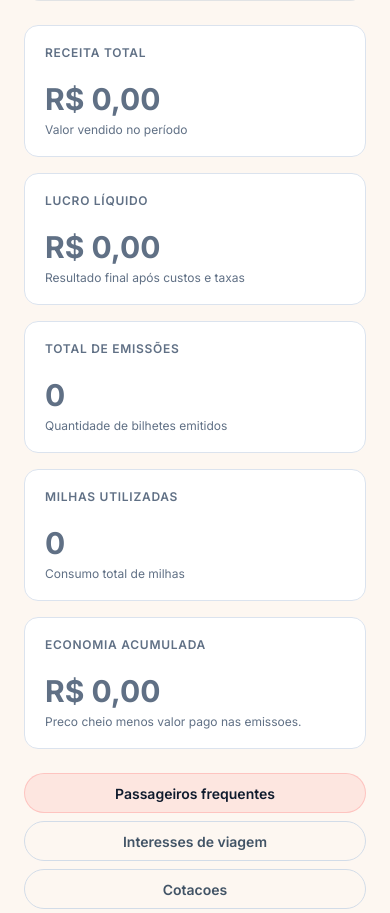
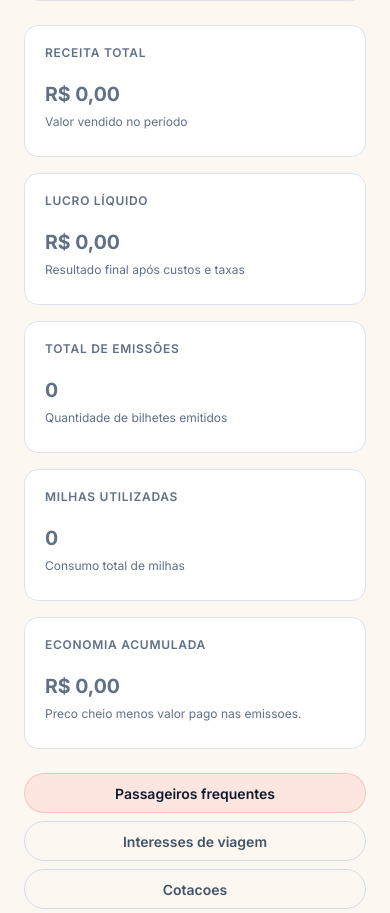
Before and after one commit to PedroNacari97/site-fpp, a Django app: page /adm/clientes/1/painel/ in a window 390 px wide. Shown: the part 889-1802 px from the top of the page. Run offline with Django 5.2, Linux system fonts and the light colour scheme; a user stored in the database is signed in; data comes from the database, SQL or seed files in the repository; tables that the repository leaves empty hold one stand-in row (values such as "Sample post"); data that the repository does not hold is empty; parts of the project's set-up code (start-up, migrations or seed data) failed here and were passed over; some libraries are stand-ins or nearby versions.

Commit message:
Fix: KPI cards responsivos no painel do cliente — clamp() evita quebra com valores altos
Co-Authored-By: Claude Opus 4.6 <noreply@anthropic.com>

```diff
--- a/gestao/static/gestao/css/cliente_dashboard_figma.css
+++ b/gestao/static/gestao/css/cliente_dashboard_figma.css
@@ -226,6 +226,7 @@
 .detail-client__kpi {
   min-height: 132px;
   padding: 18px 20px;
+  overflow: hidden;
 }
 
 .detail-client__kpi-label {
@@ -239,10 +240,12 @@
 
 .detail-client__kpi-value {
   margin: 22px 0 8px;
-  font-size: 34px;
-  line-height: 1;
+  font-size: clamp(18px, 2.2vw, 34px);
+  line-height: 1.1;
   font-weight: 700;
   color: var(--detail-text);
+  word-break: break-word;
+  overflow-wrap: anywhere;
 }
 
 .detail-client__kpi-note {
@@ -767,6 +770,6 @@
   }
 
   .detail-client__kpi-value {
-    font-size: 30px;
+    font-size: clamp(18px, 5vw, 28px);
   }
 }
```
